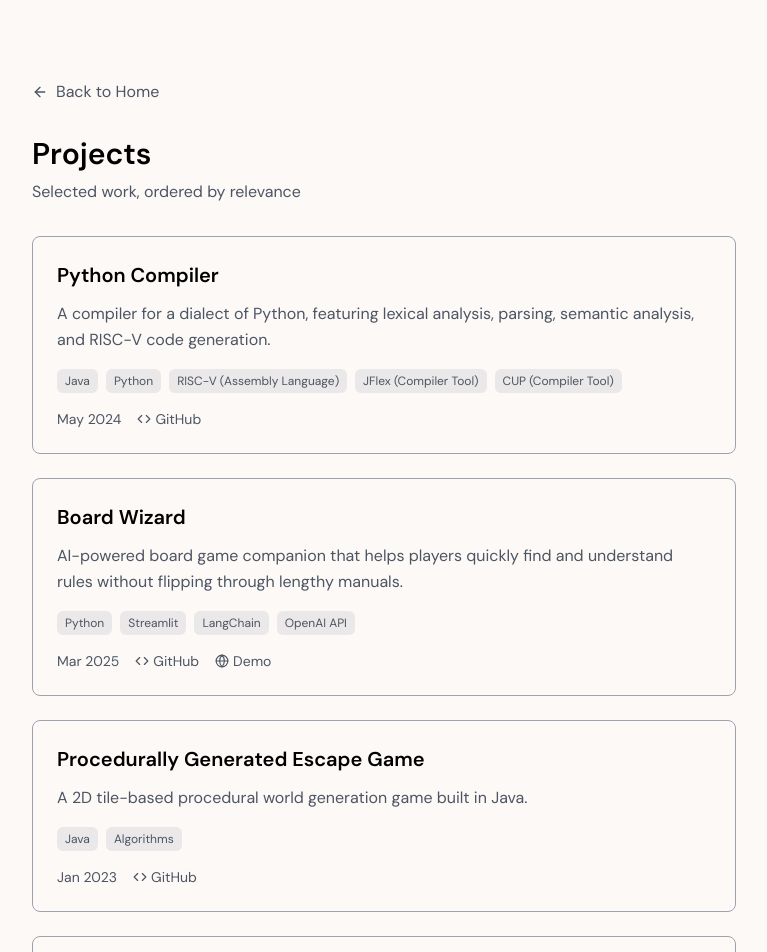
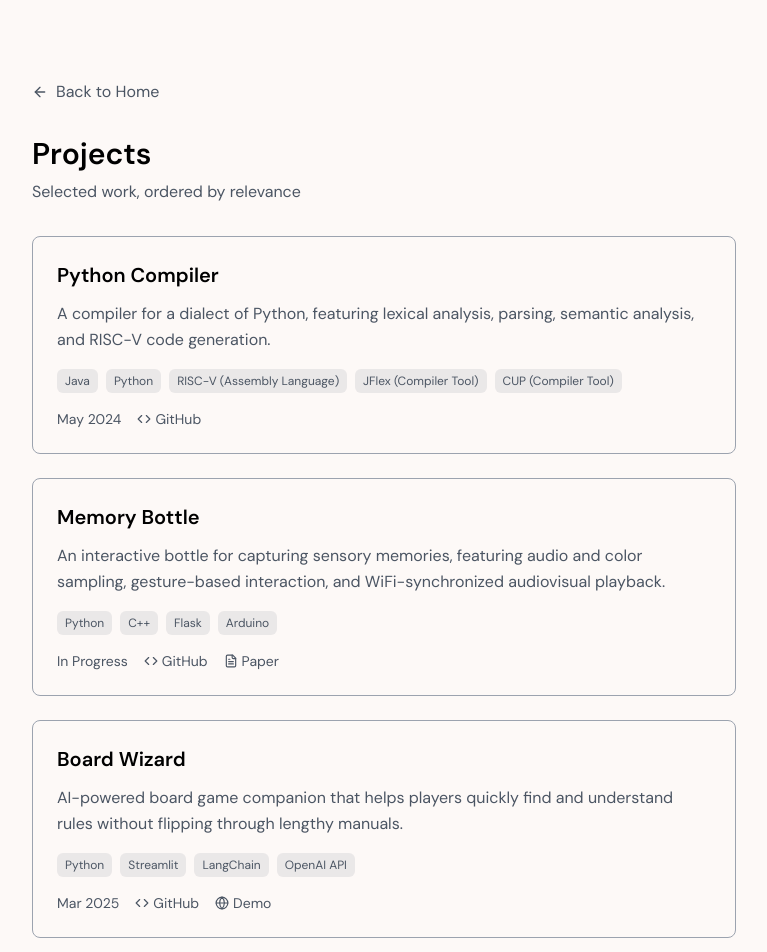
Before and after one commit to c-goenka/personal-website, a Next.js app: page /projects in a window 1280 px wide. Shown: the top 952 px of the page, without its empty margins (256-1023 px from the left). Built offline with nearby package versions, Linux system fonts and the light colour scheme.

Commit message:
add memory bottle project

```diff
--- a/src/data/projects.ts
+++ b/src/data/projects.ts
@@ -24,6 +24,17 @@ export const projects: Project[] = [
         date: "2024-05",
         links: {
             github: "https://github.com/c-goenka/python-complier"
+        },
+    },
+    {
+        id: "memory-bottle",
+        title: "Memory Bottle",
+        description: "An interactive bottle for capturing sensory memories, featuring audio and color sampling, gesture-based interaction, and WiFi-synchronized audiovisual playback.",
+        technologies: ["Python", "C++", "Flask", "Arduino"],
+        date: "In Progress",
+        links: {
+            github: "https://github.com/c-goenka/memory-bottle",
+            paper: "/papers/memory-bottle.pdf",
         },
     },
     {
```
Also changed, not shown: 1 other file (tests, documents, lock files or other folders).
